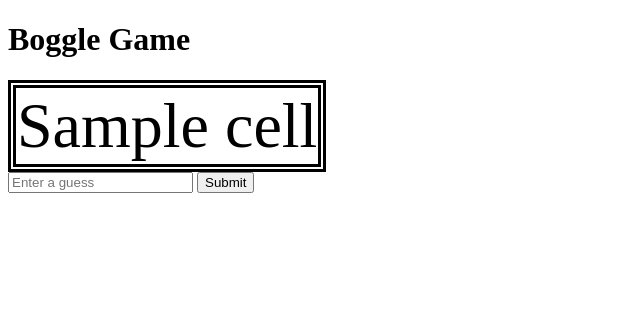
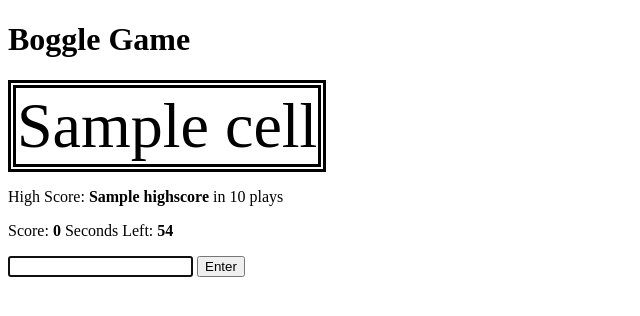
Before and after one commit to edgarsanchezbarreda/Flask-Boggle, a Flask app: template templates/index.html in a window 1280 px wide. Shown: the top 316 px of the page, without its empty margins (0-640 px from the left). Run offline with Flask 2, Linux system fonts and the light colour scheme; the template is opened without the code that fills it: most values are stand-ins (such as "Sample title", 1, 10 or a date in 2020); parts of the project's set-up code (start-up, migrations or seed data) failed here and were passed over.

Commit message:
completed assignment

```diff
--- a/app.py
+++ b/app.py
@@ -1,12 +1,36 @@
-from flask import Flask, request, render_template, redirect, session
+from flask import Flask, jsonify, request, render_template, redirect, session
 from boggle import Boggle
-
-boggle_game = Boggle()
 
 app = Flask(__name__)
 app.config['SECRET_KEY']='key'
 
+boggle_game = Boggle()
+
 @app.route('/')
 def board():
     board = boggle_game.make_board()
-    return render_template('index.html', board = board)
+    session['board'] = board
+    highscore = session.get("highscore", 0)
+    nplays = session.get("nplays", 0)
+    return render_template('index.html', board = board, highscore = highscore, nplays = nplays)
+
+@app.route('/check-word')
+def check_word():
+    word = request.args["word"]
+    board = session['board']
+    response = boggle_game.check_valid_word(board, word)
+
+    return jsonify({'result': response})
+
+@app.route("/post-score", methods=["POST"])
+def post_score():
+
+
+    score = request.json["score"]
+    highscore = session.get("highscore", 0)
+    nplays = session.get("nplays", 0)
+
+    session['nplays'] = nplays + 1
+    session['highscore'] = max(score, highscore)
+
+    return jsonify(brokeRecord=score > highscore)
--- a/static/app.js
+++ b/static/app.js
@@ -0,0 +1,99 @@
+class BoggleGame {
+
+
+    constructor(boardId, secs = 60) {
+      this.secs = secs;
+      this.showTimer();
+
+      this.score = 0;
+      this.words = new Set();
+      this.board = $("#" + boardId);
+
+
+      this.timer = setInterval(this.tick.bind(this), 1000);
+
+      $(".add-word", this.board).on("submit", this.handleSubmit.bind(this));
+    }
+
+
+
+    showWord(word) {
+      $(".words", this.board).append($("<li>", { text: word }));
+    }
+
+
+
+    showScore() {
+      $(".score", this.board).text(this.score);
+    }
+
+
+
+    showMessage(msg, cls) {
+      $(".msg", this.board)
+        .text(msg)
+        .removeClass()
+        .addClass(`msg ${cls}`);
+    }
+
+
+
+    async handleSubmit(evt) {
+      evt.preventDefault();
+      const $word = $(".word", this.board);
+
+      let word = $word.val();
+      if (!word) return;
+
+      if (this.words.has(word)) {
+        this.showMessage(`Already found ${word}`, "err");
+        return;
+      }
+
+
+      const resp = await axios.get("/check-word", { params: { word: word }});
+      if (resp.data.result === "not-word") {
+        this.showMessage(`${word} is not a valid English word`, "err");
+      } else if (resp.data.result === "not-on-board") {
+        this.showMessage(`${word} is not a valid word on this board`, "err");
+      } else {
+        this.showWord(word);
+        this.score += word.length;
+        this.showScore();
+        this.words.add(word);
+        this.showMessage(`Added: ${word}`, "ok");
+      }
+
+      $word.val("").focus();
+    }
+
+
+
+    showTimer() {
+      $(".timer", this.board).text(this.secs);
+    }
+
+
+
+    async tick() {
+      this.secs -= 1;
+      this.showTimer();
+
+      if (this.secs === 0) {
+        clearInterval(this.timer);
+        await this.scoreGame();
+      }
+    }
+
+
+
+    async scoreGame() {
+      $(".add-word", this.board).hide();
+      const resp = await axios.post("/post-score", { score: this.score });
+      if (resp.data.brokeRecord) {
+        this.showMessage(`New record: ${this.score}`, "ok");
+      } else {
+        this.showMessage(`Final score: ${this.score}`, "ok");
+      }
+    }
+  }
--- a/static/styles.css
+++ b/static/styles.css
@@ -5,5 +5,4 @@ border: solid;
 td{
     border: solid;
     font-size: 4rem;
-
 }
--- a/templates/index.html
+++ b/templates/index.html
@@ -21,10 +21,37 @@
                 {% endfor %}
             </tbody>
         </table>
-        <form action="">
-            <input type="text" placeholder="Enter a guess">
-            <button>Submit</button>
-        </form>
+
+        <p>High Score:
+            <b>{{ highscore }}</b>
+            in {{ nplays }} plays
+        </p>
+
+        <p>
+            Score: <b class="score">0</b>
+            Seconds Left: <b class="timer"></b>
+        </p>
+
+        <form method="POST" class="add-word">
+            <input name="word" class="word" autofocus>
+            <button>Enter</button>
+          </form>
+
+
+        <p class="msg">
+
+        </p>
+
+        <ul class="words">
+
+        </ul>
     </section>
+
+    <script src="https://code.jquery.com/jquery-3.6.0.min.js" integrity="sha256-/xUj+3OJU5yExlq6GSYGSHk7tPXikynS7ogEvDej/m4=" crossorigin="anonymous"></script>
+    <script src="https://unpkg.com/axios/dist/axios.min.js"></script>
+    <script src="/static/app.js"></script>
+    <script>
+        let game = new BoggleGame("boggle", 60);
+    </script>
 </body>
 </html>
```
Also changed, not shown: test.py (deleted, +0 -18 lines), test_app.py (added, +46 -0 lines).
